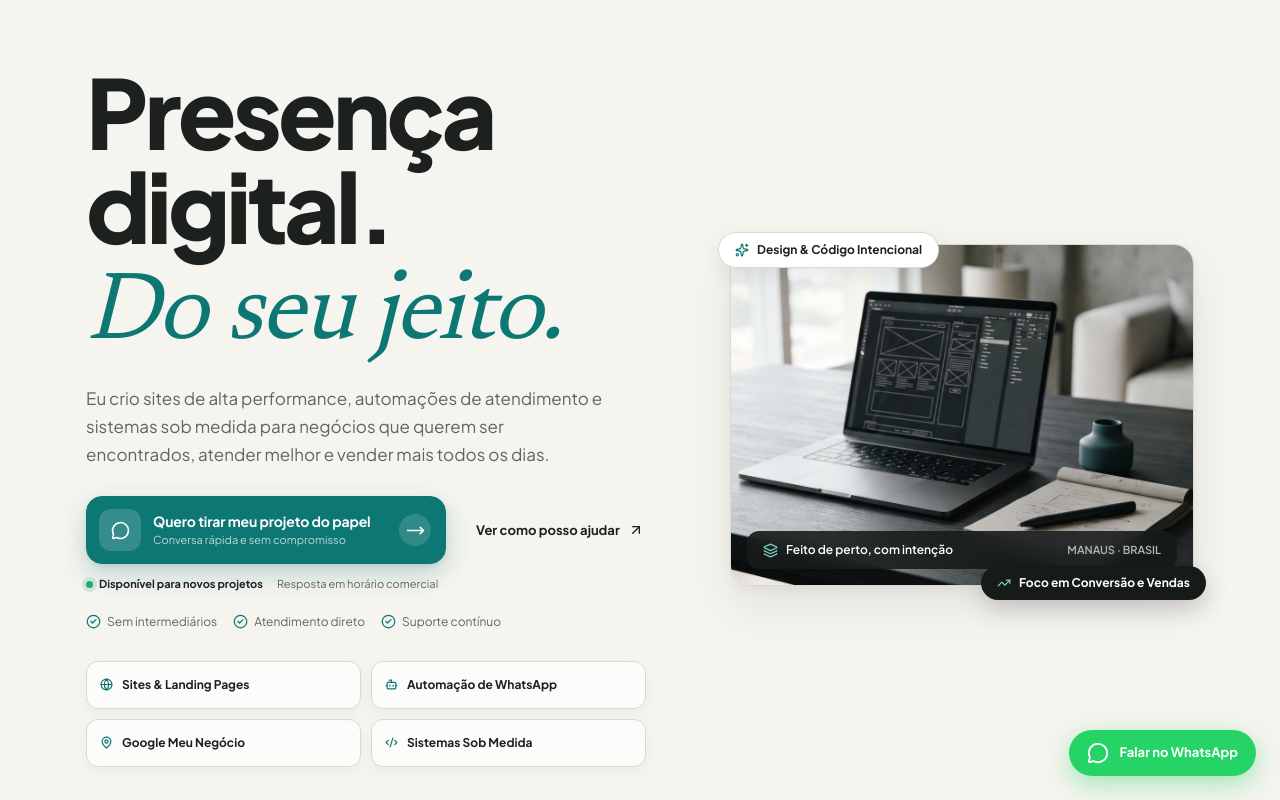
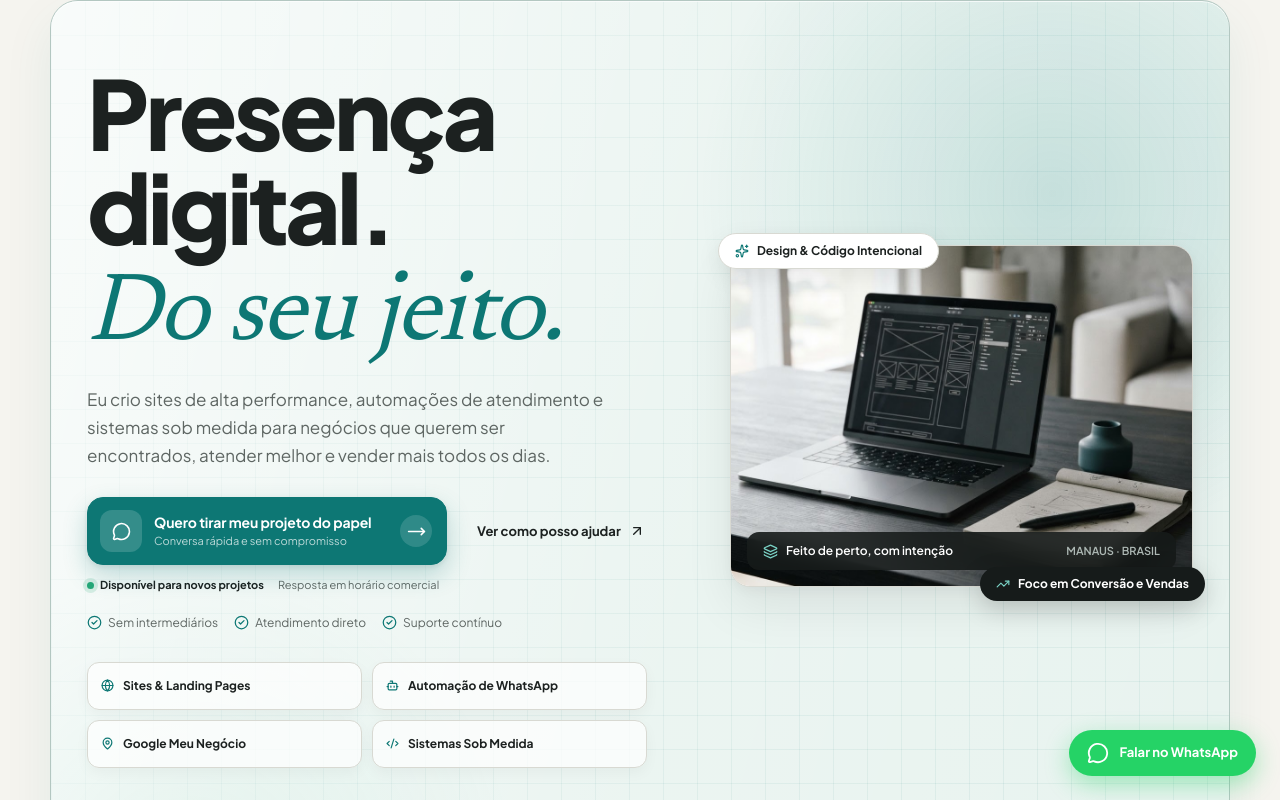
Before and after one commit to mrtaki67/thiago-castro-dev, a Next.js app: page / in a window 1280 px wide. Shown: the top 800 px of the page. Built offline with nearby package versions, Linux system fonts and the light colour scheme.

Commit message:
feat: enhance hero section styling and add background overlay
Co-authored-by: Thiago Castro <140362777+mrtaki67@users.noreply.github.com>

```diff
--- a/app/globals.css
+++ b/app/globals.css
@@ -347,8 +347,40 @@ h3 {
 
 /* ==================== HERO SECTION & MASTER CTA ==================== */
 .hero {
+  position: relative;
+  isolation: isolate;
+  overflow: hidden;
   padding-top: clamp(40px, 5vw, 68px);
   padding-bottom: clamp(32px, 4vw, 56px);
+  border: 1px solid color-mix(in srgb, var(--primary) 18%, var(--line));
+  border-radius: 28px;
+  background-color: #e8f3ef;
+  background-image: linear-gradient(rgba(13, 119, 116, 0.07) 1px, transparent 1px), linear-gradient(90deg, rgba(13, 119, 116, 0.07) 1px, transparent 1px), radial-gradient(circle at 85% 20%, rgba(13, 119, 116, 0.18), transparent 28%), radial-gradient(circle at 12% 92%, rgba(37, 168, 120, 0.12), transparent 24%);
+  background-size: 34px 34px, 34px 34px, auto, auto;
+  box-shadow: inset 0 1px 0 rgba(255, 255, 255, 0.78), 0 20px 50px rgba(13, 119, 116, 0.08);
+}
+
+.hero::before {
+  content: '';
+  position: absolute;
+  inset: 0;
+  z-index: -1;
+  background: linear-gradient(105deg, rgba(255, 255, 255, 0.72) 0%, rgba(255, 255, 255, 0.16) 52%, transparent 100%);
+  pointer-events: none;
+}
+
+.hero::after {
+  content: 'DIGITAL PRESENCE / SYSTEMS / GROWTH';
+  position: absolute;
+  right: 28px;
+  bottom: 18px;
+  z-index: -1;
+  color: rgba(13, 119, 116, 0.16);
+  font-family: var(--font-mono), monospace;
+  font-size: 9px;
+  font-weight: 700;
+  letter-spacing: 0.18em;
+  pointer-events: none;
 }
 
 .hero-grid {
```
